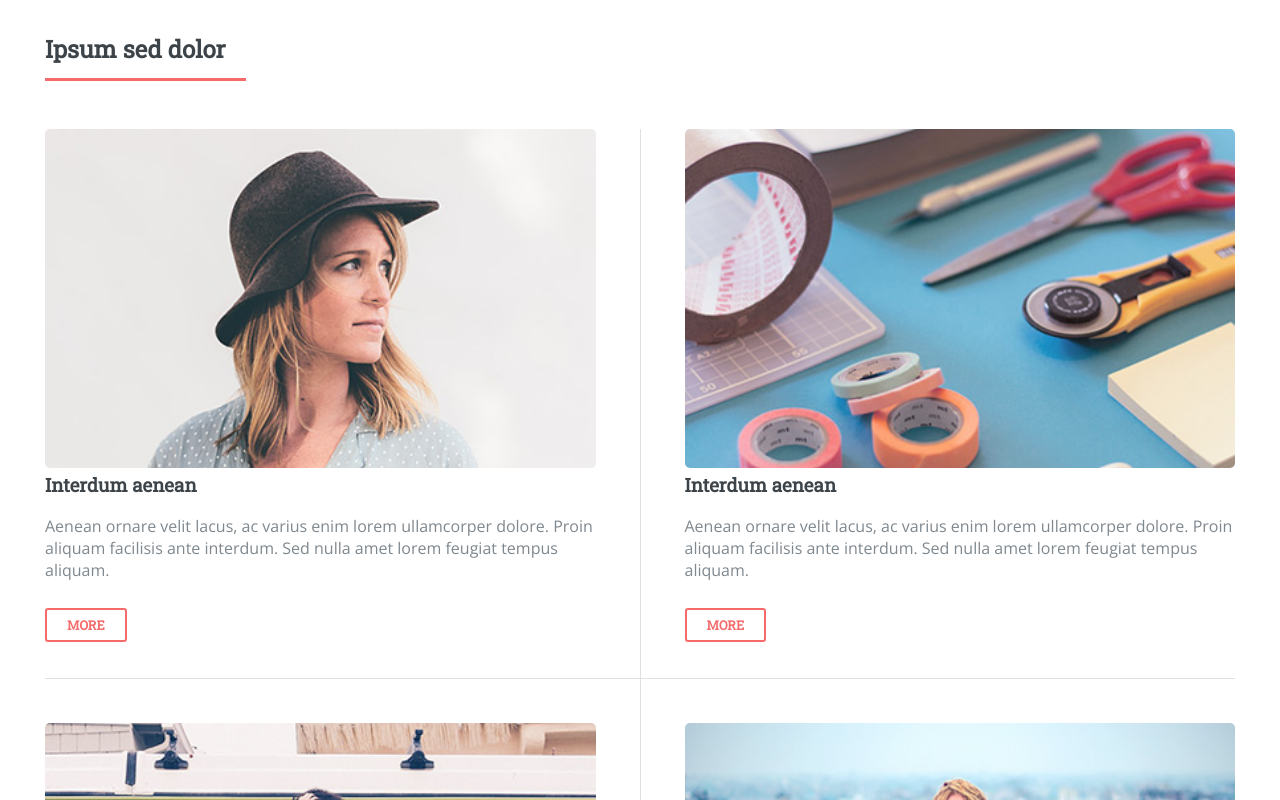
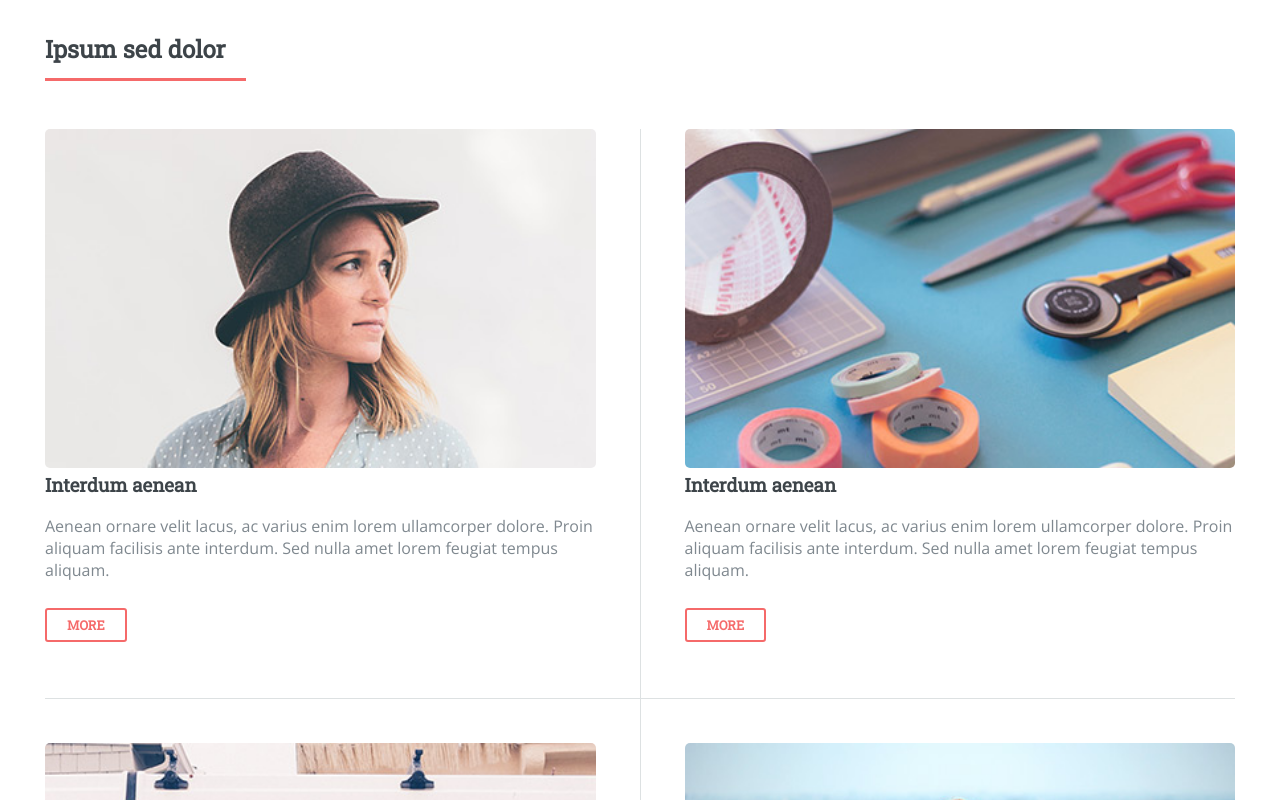
Before and after one commit to ValentinChernyshov/Kuiper_belt, a plain HTML site: page index.html in a window 1280 px wide. Shown: the part 1220-2020 px from the top of the page. Drawn offline with nearby package versions, Linux system fonts and the light colour scheme.

Commit message:
Update styles.css

```diff
--- a/css/styles.css
+++ b/css/styles.css
@@ -331,7 +331,7 @@ header {
       margin: 0 0 2em 0; }
 
 .grid_item:nth-child(2n+1) {
-  padding: 0 44px 0 0; }
+  padding: 0 44px 20px 0; }
 
 .grid_item:nth-child(2n) {
   padding: 0  0 0 44px; }
```
